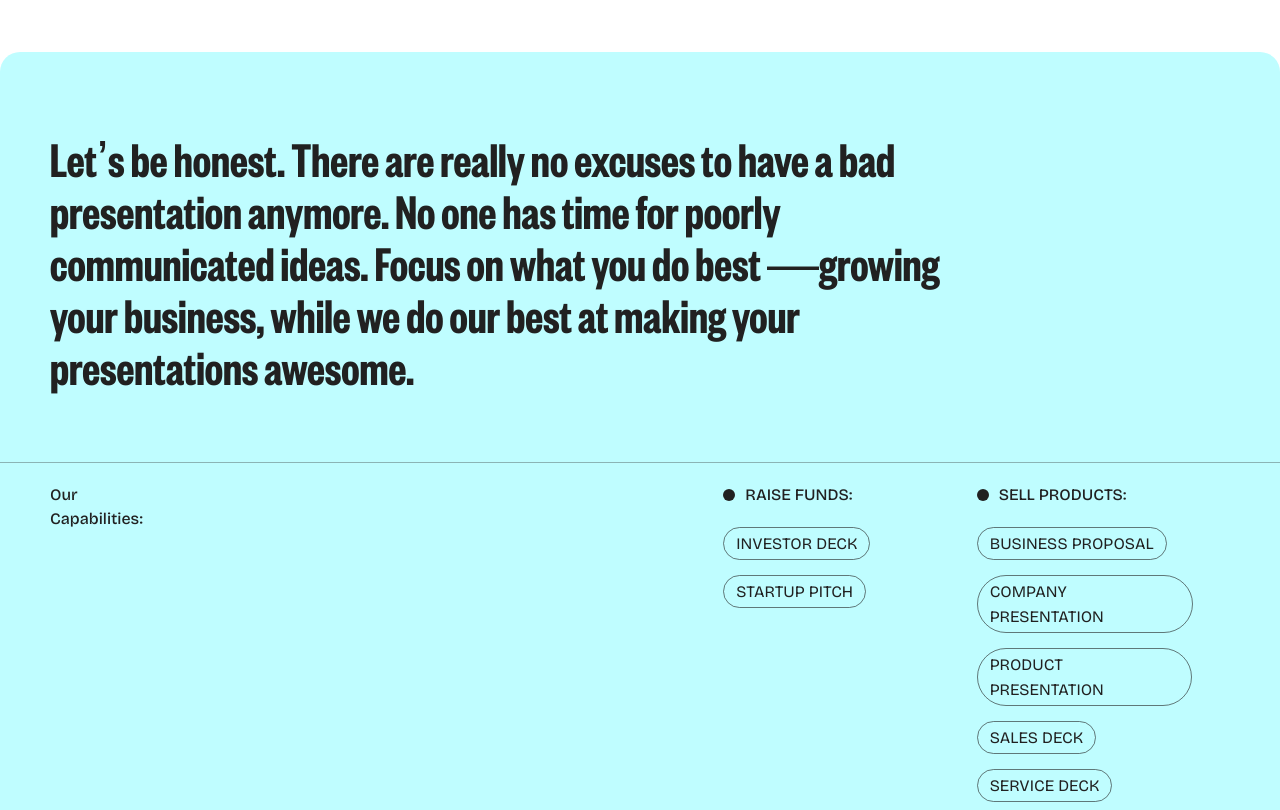
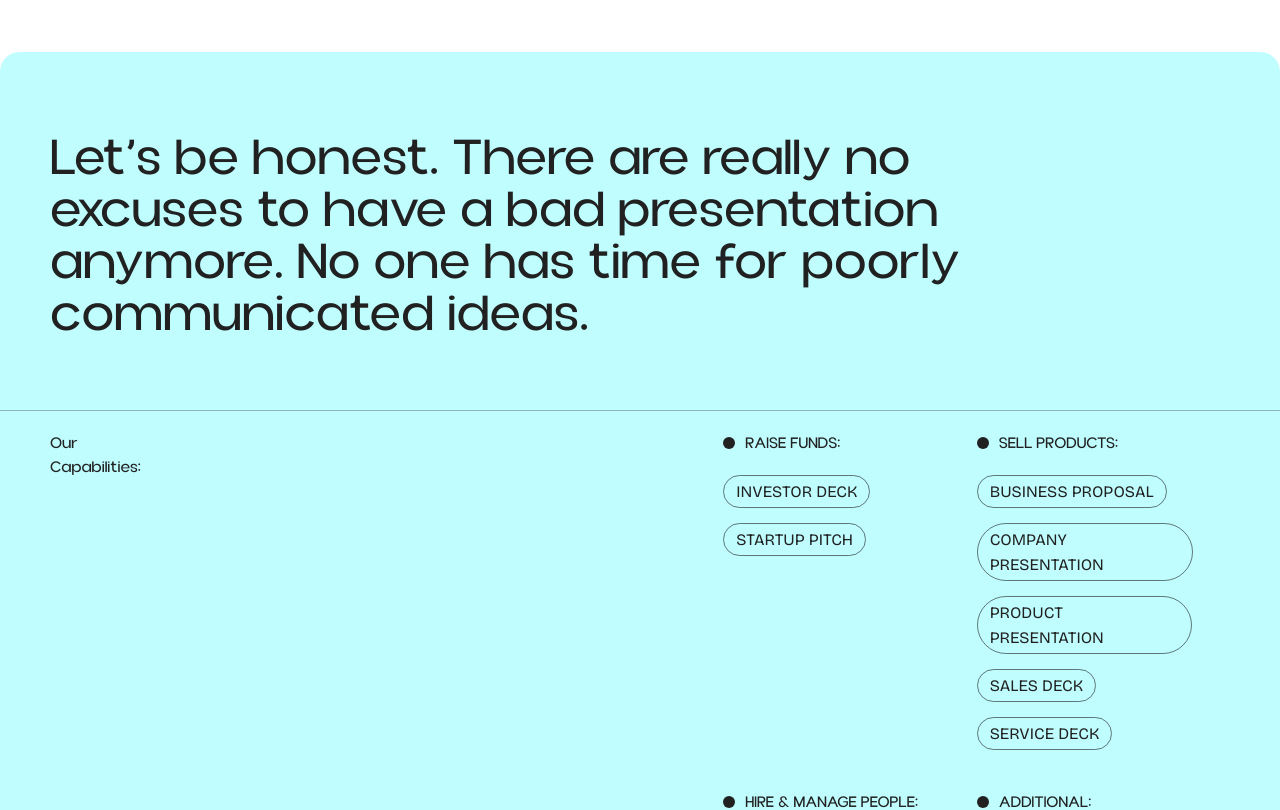
Before and after one commit to Wayber-Technologies/website, a Next.js app: page /services in a window 1280 px wide. Shown: the part 1840-2650 px from the top of the page. Built offline with nearby package versions, Linux system fonts and the light colour scheme.

Commit message:
update: development

```diff
--- a/container/services-page/Archive.tsx
+++ b/container/services-page/Archive.tsx
@@ -12,29 +12,29 @@ export default function Archive() {
       <div className="w-full padding-y">
         <div className="w-full padding-x pt-[20px] border-t border-[#21212155] flex sm:flex-col xm:flex-col justify-between gap-y-[20px]">
           <div className="w-[50%] sm:w-full xm:w-full">
-            <h3 className="paragraph font-medium font-Bricolage">Wayber in numbers:</h3>
+            <h3 className="paragraph font-medium font-Aloevera">Wayber in numbers:</h3>
           </div>
           <div className="w-[50%] sm:w-full xm:w-full flex flex-col gap-y-[20px]">
             {achiveItems.map((item) => (
               <div className="w-full flex justify-between gap-[20px] sm:flex-col xm:flex-col" key={item.id}>
                 <div className="bg-[#E1E1E1] w-full flex flex-col gap-y-[150px] rounded-[20px] px-[30px] py-[20px]">
                   <div className="flex gap-x-[10px] items-center pb-[10px]">
-                    <h1 className="sub-heading font-normal font-Bricolage">
+                    <h1 className="sub-heading font-normal font-Aloevera">
                       <TextMask>{item.title1}</TextMask>
                     </h1>
                   </div>
                   <div className="w-full flex justify-between items-center">
-                    <button className="paragraph font-normal font-Bricolage">{item.subTitle1}</button>
+                    <button className="paragraph font-normal font-Aloevera">{item.subTitle1}</button>
                   </div>
                 </div>
                 <div className="bg-[#E1E1E1] w-full flex flex-col gap-y-[150px] rounded-[20px] px-[30px] py-[20px]">
                   <div className="flex gap-x-[10px] items-center pb-[10px]">
-                    <h1 className="sub-heading font-normal font-Bricolage">
+                    <h1 className="sub-heading font-normal font-Aloevera">
                       <TextMask>{item.title2}</TextMask>
                     </h1>
                   </div>
                   <div className="w-full flex justify-between items-center">
-                    <button className="paragraph font-normal font-Bricolage">{item.subTitle2}</button>
+                    <button className="paragraph font-normal font-Aloevera">{item.subTitle2}</button>
                   </div>
                 </div>
               </div>
--- a/container/services-page/Capibilyties.tsx
+++ b/container/services-page/Capibilyties.tsx
@@ -10,19 +10,15 @@ export default function Capibilyties() {
   return (
     <div className="w-full bg-wayberLightBlue padding-y rounded-t-[20px]">
       <div className="w-[82%] sm:w-full xm:w-full padding-x mb-[70px]">
-        <h1 className="sub-heading font-medium font-FoundersGrotesk text-secondry">
+        <h1 className="sub-heading font-medium font-Aloevera text-secondry">
           <span className="xl:link-flash lg:link-flash md:link-flash cursor-pointer">Let’s be honest.</span>
           &nbsp;There are really no excuses to have a bad presentation anymore. No one has time for poorly communicated
-          ideas. Focus on what you do best <span className="sm:hidden xm:hidden">—</span>
-          growing your business, while we do our best at
-          <span className="xl:link-flash lg:link-flash md:link-flash cursor-pointer">
-            &nbsp;making your presentations awesome.
-          </span>
+          ideas.
         </h1>
       </div>
       <div className="w-full flex sm:flex-col xm:flex-col justify-between py-[20px] padding-x border-t border-[#21212155] sm:gap-[15px] xm:gap-[15px]">
         <div className="w-[10%] sm:w-full xm:w-full">
-          <h3 className="paragraph font-medium text-secondry font-Bricolage">Our Capabilities:</h3>
+          <h3 className="paragraph font-medium text-secondry font-Aloevera">Our Capabilities:</h3>
         </div>
         <div className="w-[90%] flex flex-col gap-y-[30px]">
           {serviceCapaybilitiesItem.map((item) => (
@@ -56,7 +52,7 @@ export default function Capibilyties() {
                 <div className="flex gap-x-[10px] flex-col">
                   <div className="flex items-center gap-x-[10px] pb-[20px]">
                     <span className="w-[12px] h-[12px] rounded-full bg-secondry" />
-                    <h1 className="paragraph uppercase font-medium font-Bricolage text-secondry">{item.title1}</h1>
+                    <h1 className="paragraph uppercase font-medium font-Aloevera text-secondry">{item.title1}</h1>
                   </div>
                 </div>
                 <div
@@ -73,7 +69,7 @@ export default function Capibilyties() {
                 <div className="flex gap-x-[10px] flex-col">
                   <div className="flex items-center gap-x-[10px] pb-[20px]">
                     <span className="w-[12px] h-[12px] rounded-full bg-secondry" />
-                    <h1 className="paragraph uppercase font-medium font-Bricolage text-secondry">{item.title2}</h1>
+                    <h1 className="paragraph uppercase font-medium font-Aloevera text-secondry">{item.title2}</h1>
                   </div>
                 </div>
                 <div
```
